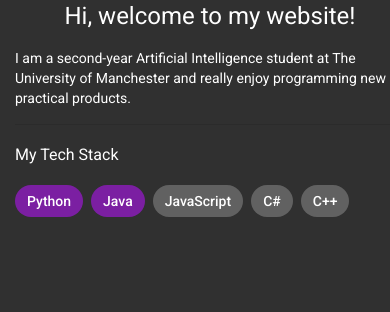
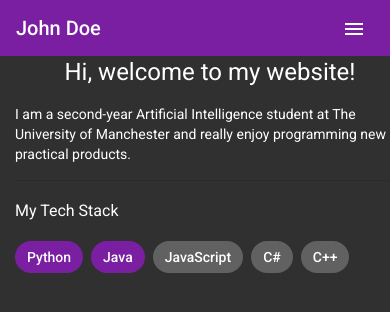
Before and after one commit to DSC-UOM/Personal-site-series, an Angular app: page / in a window 390 px wide. Shown: the top 312 px of the page. Built offline with nearby package versions, Linux system fonts and the light colour scheme.

Commit message:
feat: added navbar mobile view

```diff
--- a/src/app/app.module.ts
+++ b/src/app/app.module.ts
@@ -4,6 +4,8 @@
 import { MatChipsModule } from '@angular/material/chips';
 import { MatToolbarModule } from '@angular/material/toolbar';
 import { MatButtonModule } from '@angular/material/button';
+import { MatIconModule } from '@angular/material/icon';
+import { MatMenuModule } from '@angular/material/menu';
 
 import { AppRoutingModule } from './app-routing.module';
 import { AppComponent } from './app.component';
@@ -22,6 +24,8 @@
     MatChipsModule,
     MatToolbarModule,
     MatButtonModule,
+    MatIconModule,
+    MatMenuModule,
     AppRoutingModule
   ],
   providers: [],
--- a/src/app/shared/navbar/navbar.component.html
+++ b/src/app/shared/navbar/navbar.component.html
@@ -9,4 +9,17 @@
         <span class="distant-spacer"></span>
         <a mat-button [routerLink]="['/login']">Login</a>
     </mat-toolbar>
+
+    <mat-toolbar *ngIf="isMobile" color="primary">
+        <span>John Doe</span>
+        <span class="distant-spacer"></span>
+        <button mat-icon-button [matMenuTriggerFor]="menu" aria-label="icon-button with menu icon">
+            <mat-icon>menu</mat-icon>
+        </button>
+        <mat-menu #menu="matMenu" yPosition="below">
+            <a mat-menu-item [routerLink]="['/']">Home</a>
+            <a mat-menu-item>Experience</a>
+            <a mat-menu-item>Contact</a>
+        </mat-menu>
+    </mat-toolbar>
 </div>
```
